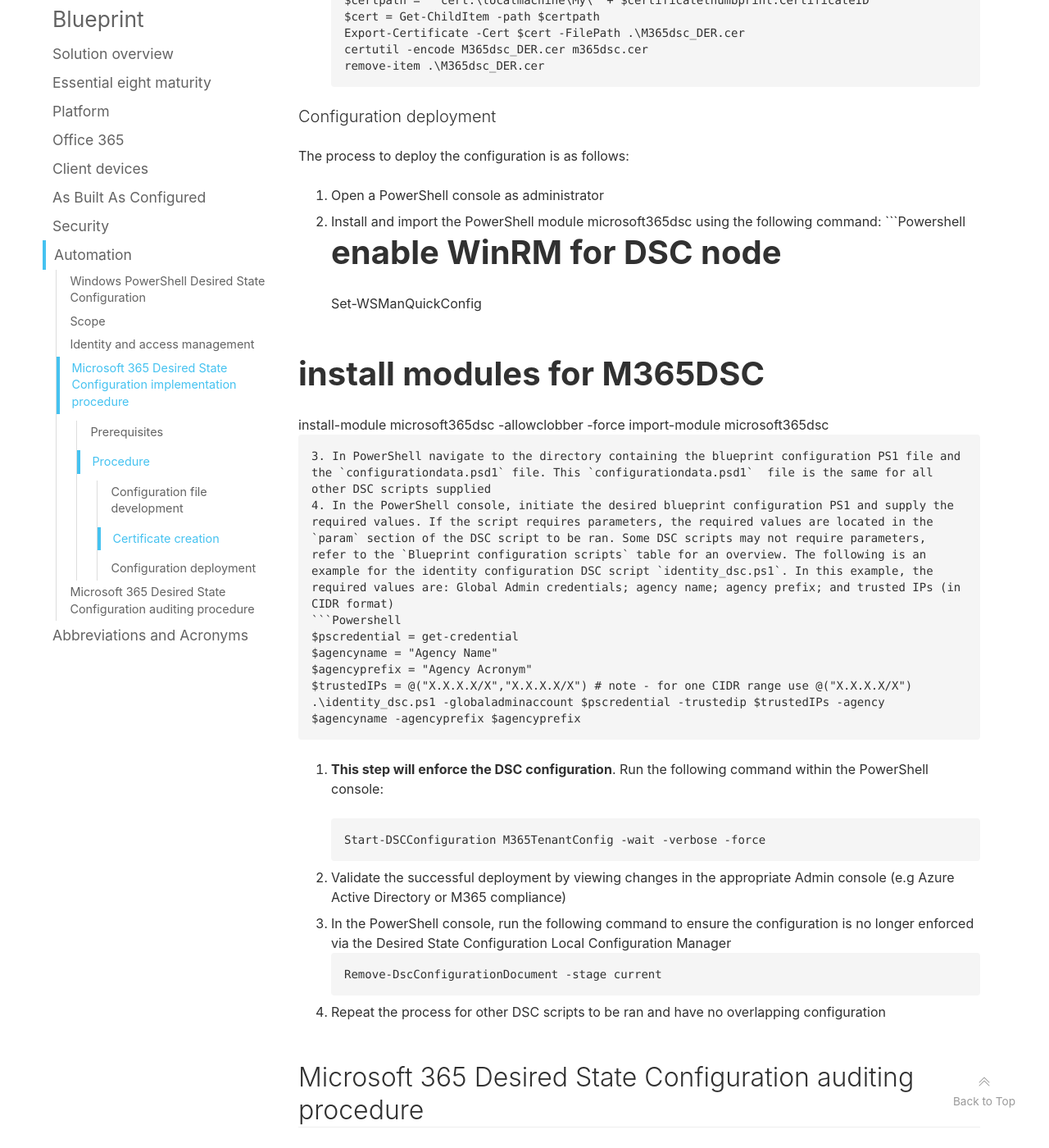
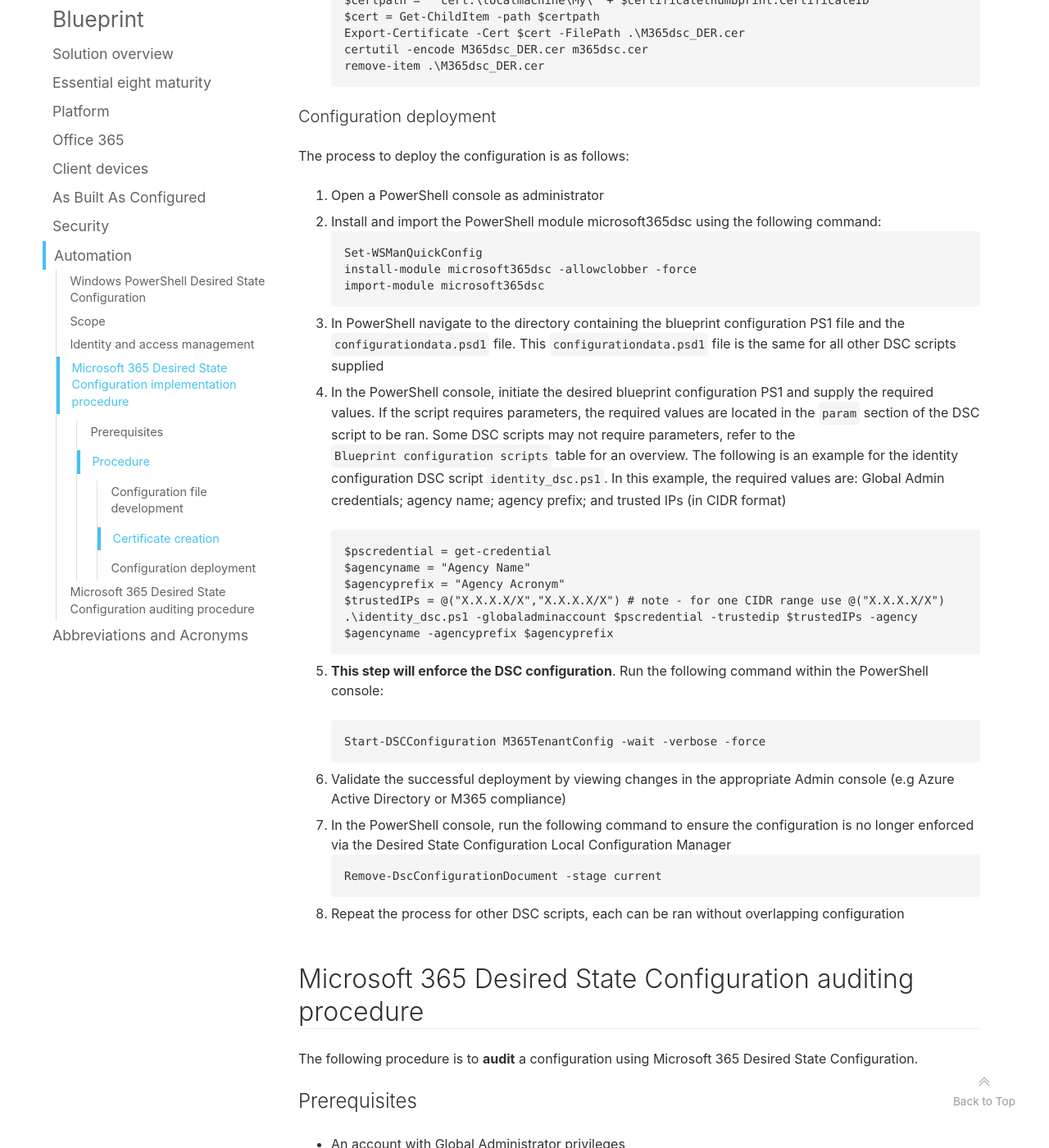
Before and after one commit to ASD-Blueprint/desktop.gov.au, a Jekyll site: the page built from blueprint/automation.md, in a window 1280 px wide and 1400 px high, scrolled down 4304 px. Shown: the whole window at 82% size. Built offline with Jekyll 4.4.1, drawn with Linux system fonts in a browser that asks for light colours; comment, search, counter and statistics services are not loaded.

Commit message:
updated powershell block

````diff
--- a/blueprint/automation.md
+++ b/blueprint/automation.md
@@ -122,10 +122,7 @@
 1. Open a PowerShell console as administrator
 2. Install and import the PowerShell module microsoft365dsc using the following command:
 ```Powershell
-# enable WinRM for DSC node
 Set-WSManQuickConfig
-
-# install modules for M365DSC
 install-module microsoft365dsc -allowclobber -force
 import-module microsoft365dsc
 ```
@@ -147,7 +144,7 @@
 ```Powershell
 Remove-DscConfigurationDocument -stage current
 ```
-8. Repeat the process for other DSC scripts to be ran and have no overlapping configuration
+8. Repeat the process for other DSC scripts, each can be ran without overlapping configuration
 
 ## Microsoft 365 Desired State Configuration auditing procedure
 
````
